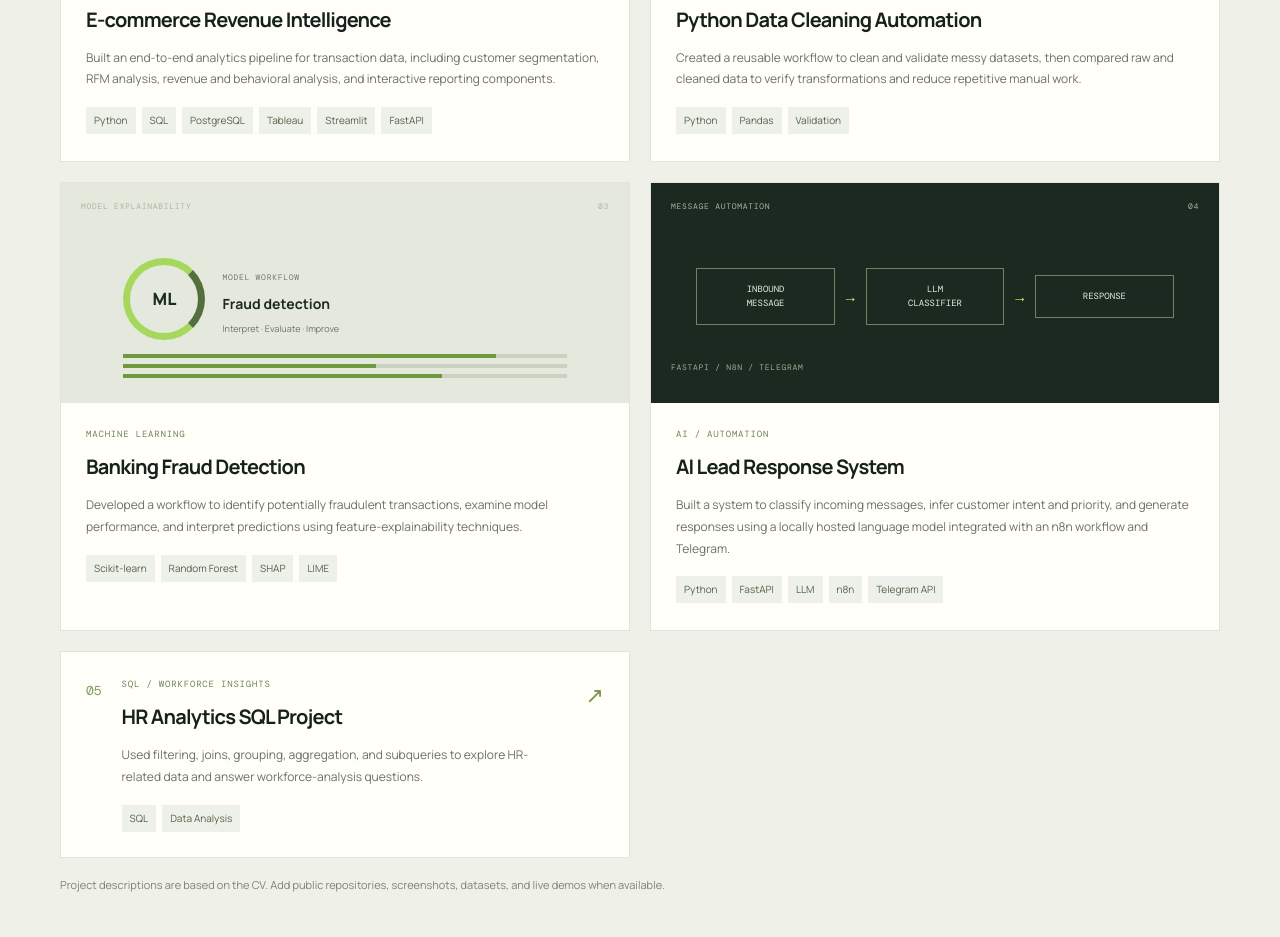
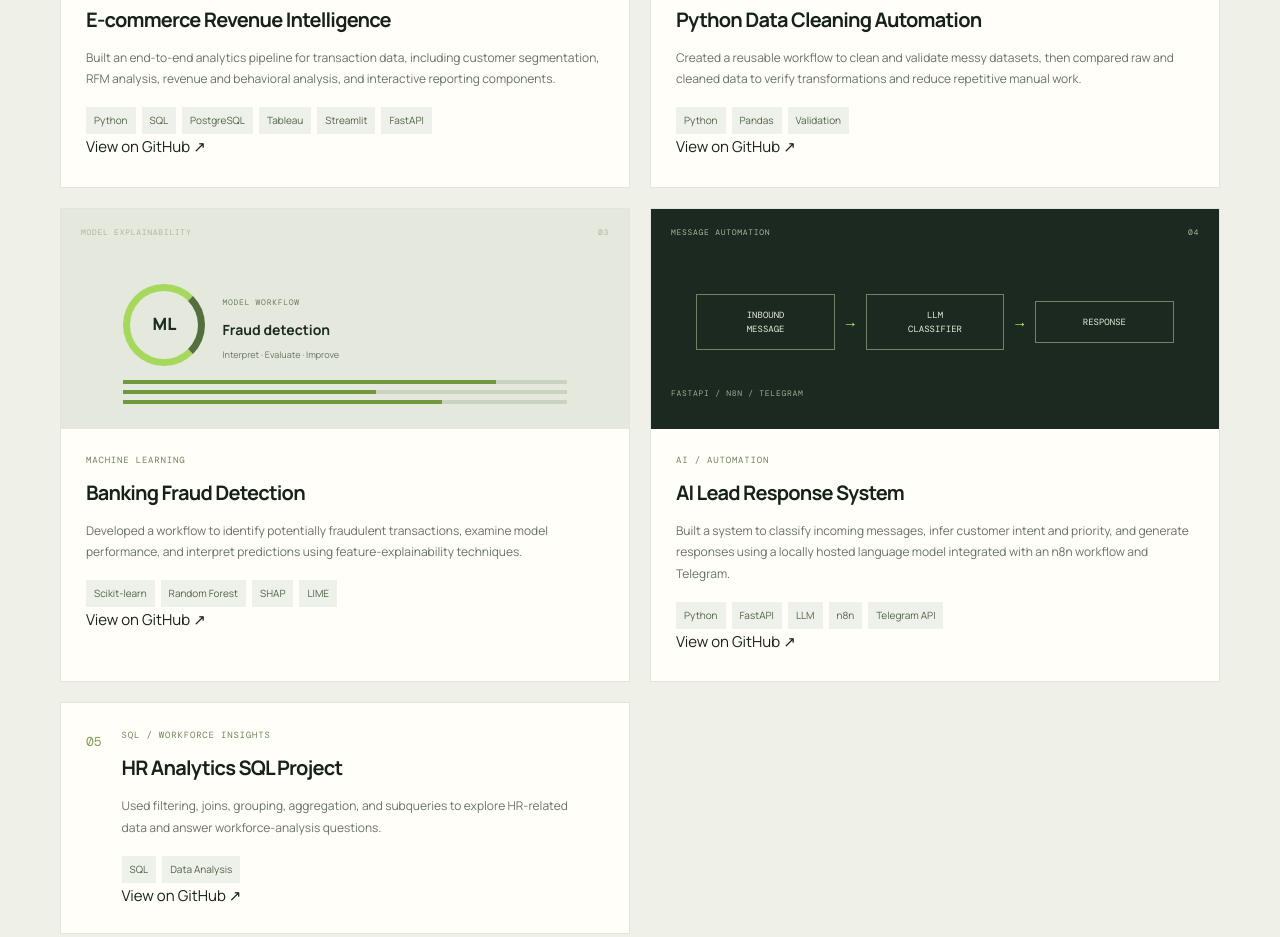
Before and after one commit to obig20/portfolio-, a website: page noha-tilahun-portfolio/index.html in a window 1280 px wide. Shown: the part 1816-2753 px from the top of the page. Drawn offline with nearby package versions, Linux system fonts and the light colour scheme.

Commit message:
Polish portfolio: tagline, repo links, Telegram contact

```diff
--- a/noha-tilahun-portfolio/index.html
+++ b/noha-tilahun-portfolio/index.html
@@ -22,7 +22,7 @@
       <button class="menu-toggle" aria-expanded="false" aria-controls="nav-links" aria-label="Toggle navigation"><span></span><span></span></button>
       <div class="nav-links" id="nav-links">
         <a href="#about">About</a><a href="#projects">Projects</a><a href="#experience">Experience</a><a href="#skills">Skills</a><a href="#education">Education</a>
-        <a class="nav-contact" href="#contact">Let's talk <span aria-hidden="true">↗</span></a>
+        <a class="nav-contact" href="https://t.me/obig20" target="_blank" rel="noopener">Let's talk <span aria-hidden="true">↗</span></a>
       </div>
     </nav>
   </header>
@@ -30,7 +30,7 @@
   <main id="main">
     <section class="hero shell" id="home">
       <div class="hero-copy">
-        <div class="eyebrow"><span class="status-dot"></span> DATA ANALYTICS · APPLIED AI · AUTOMATION</div>
+        <div class="eyebrow"><span class="status-dot"></span> Data Analytics | Data Annotation | Computer Engineer</div>
         <h1>Turning complex data<br>into <span class="accent">clear decisions.</span></h1>
         <p class="hero-intro">I'm Noha Tilahun, a Computer Engineering student working across data analytics, machine learning, AI data annotation, and practical automation.</p>
         <div class="hero-actions">
@@ -76,22 +76,22 @@
         <div class="project-grid">
           <article class="project-card project-featured">
             <div class="project-visual visual-revenue"><div class="visual-top"><span>REVENUE INTELLIGENCE</span><span>01</span></div><div class="mini-chart"><span style="--h:28%"></span><span style="--h:42%"></span><span style="--h:36%"></span><span style="--h:60%"></span><span style="--h:52%"></span><span style="--h:78%"></span><span style="--h:68%"></span><span style="--h:92%"></span></div><div class="chart-footer"><span>TRANSACTION DATA</span><span>SQL + PYTHON</span></div></div>
-            <div class="project-info"><div class="project-type">ANALYTICS / DASHBOARDS</div><h3>E-commerce Revenue Intelligence</h3><p>Built an end-to-end analytics pipeline for transaction data, including customer segmentation, RFM analysis, revenue and behavioral analysis, and interactive reporting components.</p><div class="tags"><span>Python</span><span>SQL</span><span>PostgreSQL</span><span>Tableau</span><span>Streamlit</span><span>FastAPI</span></div></div>
+            <div class="project-info"><div class="project-type">ANALYTICS / DASHBOARDS</div><h3>E-commerce Revenue Intelligence</h3><p>Built an end-to-end analytics pipeline for transaction data, including customer segmentation, RFM analysis, revenue and behavioral analysis, and interactive reporting components.</p><div class="tags"><span>Python</span><span>SQL</span><span>PostgreSQL</span><span>Tableau</span><span>Streamlit</span><span>FastAPI</span></div><a class="project-link" href="https://github.com/obig20/olist-revenue-intelligence-project" target="_blank" rel="noopener">View on GitHub ↗</a>
           </article>
           <article class="project-card">
             <div class="project-visual visual-clean"><div class="visual-top"><span>DATA QUALITY PIPELINE</span><span>02</span></div><div class="code-window"><div class="code-dots">● ● ●</div><p><b>01</b> load_dataset()</p><p><b>02</b> detect_issues()</p><p><b>03</b> clean_values()</p><p><b>04</b> validate_output()</p><div class="success-line">✓ validation complete</div></div></div>
-            <div class="project-info"><div class="project-type">DATA ENGINEERING</div><h3>Python Data Cleaning Automation</h3><p>Created a reusable workflow to clean and validate messy datasets, then compared raw and cleaned data to verify transformations and reduce repetitive manual work.</p><div class="tags"><span>Python</span><span>Pandas</span><span>Validation</span></div></div>
+            <div class="project-info"><div class="project-type">DATA ENGINEERING</div><h3>Python Data Cleaning Automation</h3><p>Created a reusable workflow to clean and validate messy datasets, then compared raw and cleaned data to verify transformations and reduce repetitive manual work.</p><div class="tags"><span>Python</span><span>Pandas</span><span>Validation</span></div><a class="project-link" href="https://github.com/obig20/Python-Data-Cleaning-Automation" target="_blank" rel="noopener">View on GitHub ↗</a>
           </article>
           <article class="project-card">
             <div class="project-visual visual-fraud"><div class="visual-top"><span>MODEL EXPLAINABILITY</span><span>03</span></div><div class="fraud-score"><div class="score-ring"><span>ML</span></div><div><span class="score-label">MODEL WORKFLOW</span><strong>Fraud detection</strong><small>Interpret · Evaluate · Improve</small></div></div><div class="feature-bars"><i style="--w:84%"></i><i style="--w:57%"></i><i style="--w:72%"></i></div></div>
-            <div class="project-info"><div class="project-type">MACHINE LEARNING</div><h3>Banking Fraud Detection</h3><p>Developed a workflow to identify potentially fraudulent transactions, examine model performance, and interpret predictions using feature-explainability techniques.</p><div class="tags"><span>Scikit-learn</span><span>Random Forest</span><span>SHAP</span><span>LIME</span></div></div>
+            <div class="project-info"><div class="project-type">MACHINE LEARNING</div><h3>Banking Fraud Detection</h3><p>Developed a workflow to identify potentially fraudulent transactions, examine model performance, and interpret predictions using feature-explainability techniques.</p><div class="tags"><span>Scikit-learn</span><span>Random Forest</span><span>SHAP</span><span>LIME</span></div><a class="project-link" href="https://github.com/obig20/fruad_detection" target="_blank" rel="noopener">View on GitHub ↗</a>
           </article>
           <article class="project-card">
             <div class="project-visual visual-ai"><div class="visual-top"><span>MESSAGE AUTOMATION</span><span>04</span></div><div class="flow-nodes"><div>INBOUND<br>MESSAGE</div><b>→</b><div>LLM<br>CLASSIFIER</div><b>→</b><div>RESPONSE</div></div><div class="flow-caption">FASTAPI / N8N / TELEGRAM</div></div>
-            <div class="project-info"><div class="project-type">AI / AUTOMATION</div><h3>AI Lead Response System</h3><p>Built a system to classify incoming messages, infer customer intent and priority, and generate responses using a locally hosted language model integrated with an n8n workflow and Telegram.</p><div class="tags"><span>Python</span><span>FastAPI</span><span>LLM</span><span>n8n</span><span>Telegram API</span></div></div>
+            <div class="project-info"><div class="project-type">AI / AUTOMATION</div><h3>AI Lead Response System</h3><p>Built a system to classify incoming messages, infer customer intent and priority, and generate responses using a locally hosted language model integrated with an n8n workflow and Telegram.</p><div class="tags"><span>Python</span><span>FastAPI</span><span>LLM</span><span>n8n</span><span>Telegram API</span></div><a class="project-link" href="https://github.com/obig20/leadforge" target="_blank" rel="noopener">View on GitHub ↗</a>
           </article>
           <article class="project-card project-compact">
-            <div class="project-number">05</div><div class="project-info"><div class="project-type">SQL / WORKFORCE INSIGHTS</div><h3>HR Analytics SQL Project</h3><p>Used filtering, joins, grouping, aggregation, and subqueries to explore HR-related data and answer workforce-analysis questions.</p><div class="tags"><span>SQL</span><span>Data Analysis</span></div></div><span class="project-arrow" aria-hidden="true">↗</span>
+            <div class="project-number">05</div><div class="project-info"><div class="project-type">SQL / WORKFORCE INSIGHTS</div><h3>HR Analytics SQL Project</h3><p>Used filtering, joins, grouping, aggregation, and subqueries to explore HR-related data and answer workforce-analysis questions.</p><div class="tags"><span>SQL</span><span>Data Analysis</span></div><a class="project-link" href="https://github.com/obig20/HR_analytics_SQL_Project" target="_blank" rel="noopener">View on GitHub ↗</a>
           </article>
         </div>
         <p class="section-footnote">Project descriptions are based on the CV. Add public repositories, screenshots, datasets, and live demos when available.</p>
@@ -147,7 +147,7 @@
     </section>
 
     <section class="section contact-section" id="contact">
-      <div class="shell contact-inner"><p class="kicker">06 / CONTACT</p><h2>Have a data challenge<br>or an opportunity in mind<span class="accent">?</span></h2><p class="contact-copy">I'm interested in opportunities where data, software, and AI can solve real problems. Reach out and let's connect.</p><div class="contact-actions"><a class="button button-primary" href="mailto:nohabig3@gmail.com">Email me <span aria-hidden="true">↗</span></a><a class="contact-phone" href="tel:+251925400140">+251 925 400 140</a></div><div class="contact-details"><div><span>EMAIL</span><a href="mailto:nohabig3@gmail.com">nohabig3@gmail.com</a></div><div><span>LOCATION</span><p>Addis Ababa, Ethiopia</p></div><div><span>PROFILES</span><p>LinkedIn · GitHub · Tableau <small>— add exact profile URLs to activate these links.</small></p></div></div></div>
+      <div class="shell contact-inner"><p class="kicker">06 / CONTACT</p><h2>Have a data challenge<br>or an opportunity in mind<span class="accent">?</span></h2><p class="contact-copy">I'm interested in opportunities where data, software, and AI can solve real problems. Reach out and let's connect.</p><div class="contact-actions"><a class="button button-primary" href="mailto:nohabig3@gmail.com">Email me <span aria-hidden="true">↗</span></a><a class="button button-secondary" href="https://t.me/obig20" target="_blank" rel="noopener">Telegram <span aria-hidden="true">↗</span></a><a class="contact-phone" href="tel:+251925400140">+251 925 400 140</a></div><div class="contact-details"><div><span>EMAIL</span><a href="mailto:nohabig3@gmail.com">nohabig3@gmail.com</a></div><div><span>LOCATION</span><p>Addis Ababa, Ethiopia</p></div><div><span>PROFILES</span><p>LinkedIn · GitHub · Tableau <small>— add exact profile URLs to activate these links.</small></p></div></div></div>
     </section>
   </main>
   <footer class="footer"><div class="shell footer-inner"><a class="brand" href="#home"><span class="brand-mark">N.</span><span>NOHA TILAHUN</span></a><span>DATA · AI · SYSTEMS</span><span>© <span id="year"></span> Noha Tilahun</span><a href="#home" class="back-top">BACK TO TOP ↑</a></div></footer>
```
